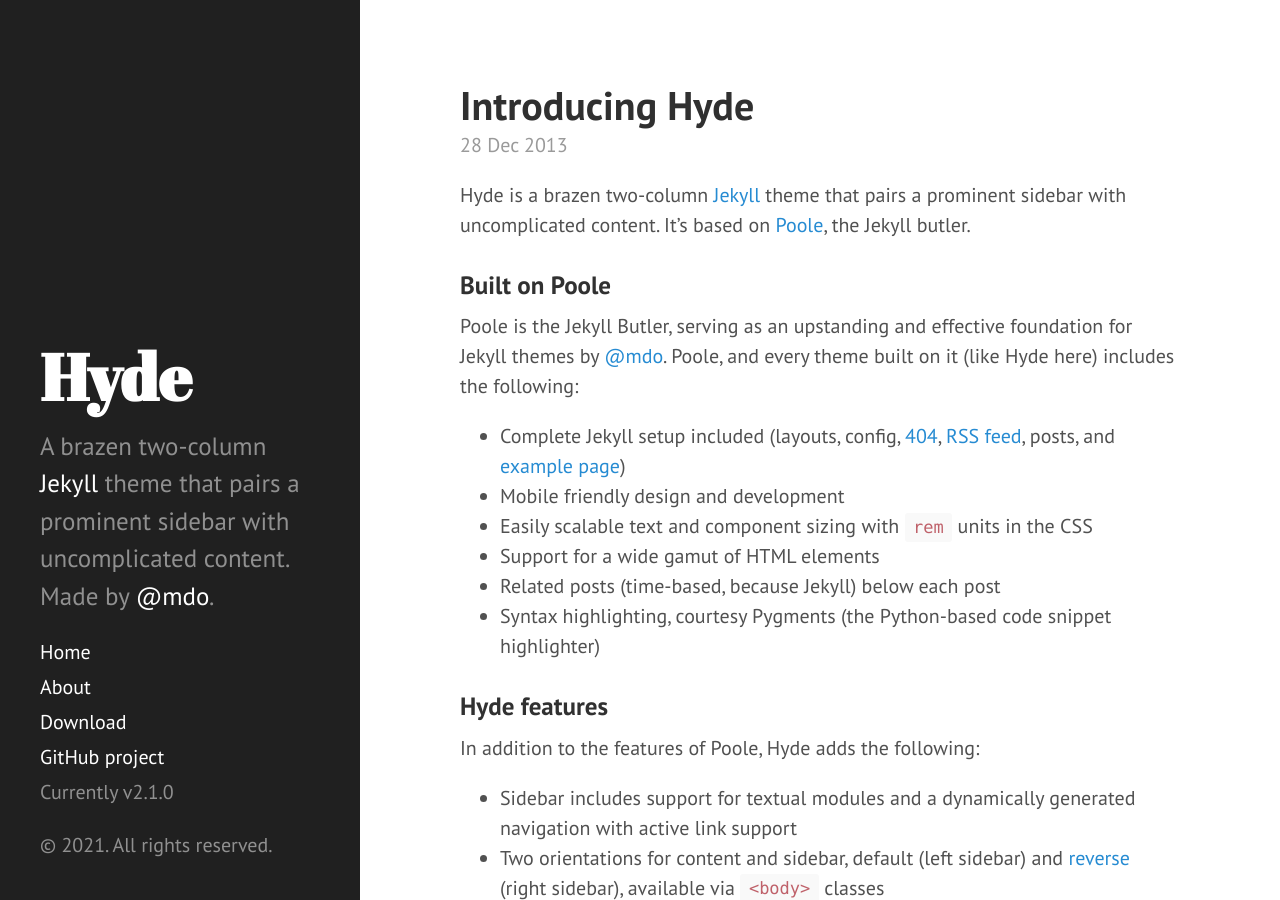
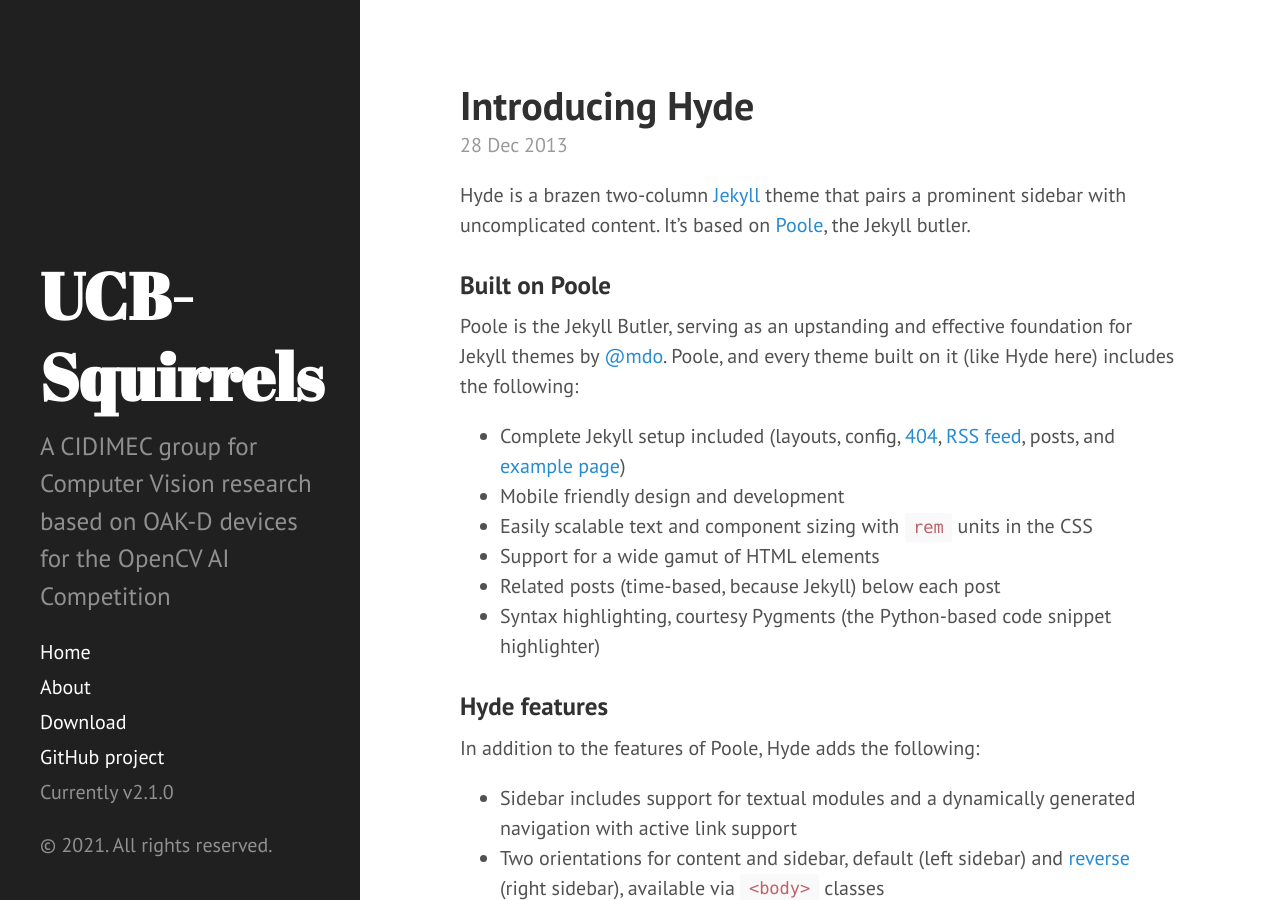
Before and after one commit to cidimec/UCB-squirrels, a Jekyll site: the page built from index.html, in a window 1280 px wide and 900 px high. Built offline with Jekyll 4.4.1, drawn with Linux system fonts in a browser that asks for light colours; Markdown is read by kramdown in place of the engine named in the settings; the list of posts is cut into pages by our own code.

Commit message:
Update _config.yml

```diff
--- a/_config.yml
+++ b/_config.yml
@@ -6,17 +6,17 @@
 permalink:        pretty
 
 # Setup
-title:            Hyde
-tagline:          'A Jekyll theme'
-description:      'A brazen two-column <a href="http://jekyllrb.com" target="_blank">Jekyll</a> theme that pairs a prominent sidebar with uncomplicated content. Made by <a href="https://twitter.com/mdo" target="_blank">@mdo</a>.'
+title:            UCB-Squirrels
+tagline:          'A CIDIMEC group for Computer Vision research based on OAK-D devices for the OpenCV AI Competition'
+description:      'A CIDIMEC group for Computer Vision research based on OAK-D devices for the OpenCV AI Competition'
 url:              http://hyde.getpoole.com
 baseurl:          /
 
 remote-theme:     poole/hyde
 
 author:
-  name:           'Mark Otto'
-  url:            https://twitter.com/mdo
+  name:           'UCB-Squirrels'
+  url:            https://cidimec.github.io/UCB-squirrels/
 
 paginate:         5
 
@@ -24,4 +24,4 @@
 version:          2.1.0
 
 github:
-  repo:           https://github.com/poole/hyde
+  repo:           https://github.com/cidimec/UCB-squirrels/
```
